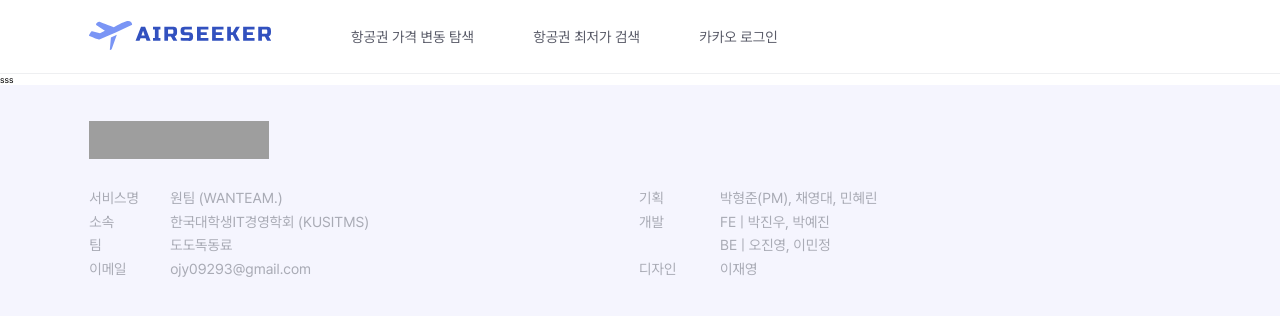
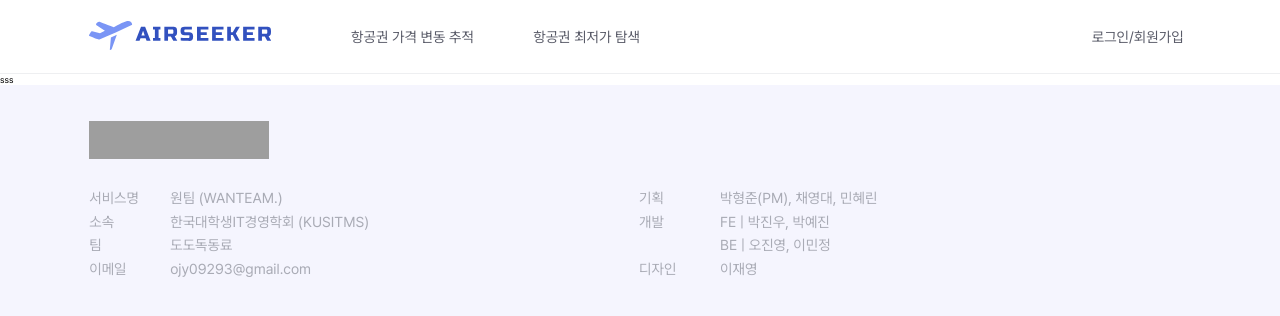
Before and after one commit to j2noo/AIrSeeker-frontend, a React (Vite) app: page / in a window 1280 px wide. Shown: the top 316 px of the page. Built offline with nearby package versions, Linux system fonts and the light colour scheme; grey boxes are pictures that could not be loaded.

Commit message:
feat : 헤더 배치 변경

```diff
--- a/src/components/header/Header.tsx
+++ b/src/components/header/Header.tsx
@@ -1,13 +1,15 @@
 import styled from "styled-components";
+import { Link, useNavigate } from "react-router-dom";
+import { useRecoilValue } from "recoil";
 
 import logoSrc from "/assets/images/airseeker-logo.svg";
-import { Link } from "react-router-dom";
+import starSrc from "/assets/images/star.svg";
+import { headerSelectedState } from "../../recoil/atom";
 
 const Header = () => {
-  // const loginInfo = useRecoilValue(loginInfoState);
-  // const headerSelectedIndex = useRecoilValue(headerSelectedState);
-  // const setLoginModal = useSetRecoilState(loginModalState);
-  // const navigate = useNavigate();
+  const headerSelectedIndex = useRecoilValue(headerSelectedState);
+  const navigate = useNavigate();
+  const isLogin = false;
 
   return (
     <>
@@ -18,10 +20,32 @@ const Header = () => {
             <Link to={"/"}>
               <Logo src={logoSrc} />
             </Link>
-            <HeaderItem $isSelected={false}>항공권 가격 변동 탐색</HeaderItem>{" "}
-            <HeaderItem $isSelected={false}>항공권 최저가 검색</HeaderItem>{" "}
-            <HeaderItem $isSelected={false}>카카오 로그인</HeaderItem>
+            <HeaderItem
+              $isSelected={headerSelectedIndex === "list"}
+              onClick={() => navigate("/list")}
+            >
+              <HeaderStar src={starSrc} />
+              항공권 가격 변동 추적
+            </HeaderItem>
+            <HeaderItem
+              $isSelected={headerSelectedIndex === "list"}
+              onClick={() => navigate("/list")}
+            >
+              <HeaderStar src={starSrc} />
+              항공권 최저가 탐색
+            </HeaderItem>
           </HeaderContainer>
+          {isLogin ? (
+            <div>로그인완료</div>
+          ) : (
+            <HeaderItem
+              $isSelected={headerSelectedIndex === "myTeam"}
+              onClick={() => navigate("/login")}
+            >
+              <HeaderStar src={starSrc} />
+              로그인/회원가입
+            </HeaderItem>
+          )}
         </HeaderContentContainer>
       </HeaderLayout>
     </>
@@ -102,3 +126,12 @@ const HeaderItem = styled.button<{ $isSelected: boolean }>`
     transition: opacity 0.2s ease;
   }
 `;
+
+const HeaderStar = styled.img`
+  width: 2rem;
+  height: 2rem;
+
+  position: absolute;
+  left: -1.8rem;
+  display: none;
+`;
--- /dev/null
+++ b/src/recoil/atom.ts
@@ -0,0 +1,58 @@
+import { atom } from "recoil";
+// const { persistAtom } = recoilPersist({
+//   key: "recoilPersistTest",
+//   storage: sessionStorage,
+// });
+
+export type HeaderSelectedType =
+  | "none"
+  | "list"
+  | "myTeam"
+  | "myProfile"
+  | "login"; //추가 가능
+
+export const headerSelectedState = atom<HeaderSelectedType>({
+  key: "headerSelectedState",
+  default: "none",
+});
+
+export const kakaoAccessTokenState = atom({
+  key: "kakaoAccessTokenState",
+  default: "",
+  // effects_UNSTABLE: [persistAtom],
+});
+// export const loginInfoState = atom<LoginInfo>({
+//   key: "loginState",
+//   default: {
+//     isLogin: false,
+//   },
+//   effects_UNSTABLE: [persistAtom],
+// });
+//리뷰 state
+
+export const reviewMemberIndexState = atom<number>({
+  key: "reviewIndex",
+  default: 0,
+});
+export const reviewCommentState = atom<string>({
+  key: "reviewComment",
+  default: "",
+});
+
+//GlobalModal
+export const loginModalState = atom({
+  key: "loginModal",
+  default: false,
+});
+export const needKakaoReviewModalState = atom({
+  key: "needKakaoReviewModal",
+  default: false,
+});
+export const joinTeamCompleteModalState = atom({
+  key: "joinTeamCompleteModal",
+  default: false,
+});
+export const joinTeamRefusedModalState = atom({
+  key: "joinTeamRefusedModal",
+  default: false,
+});
```
Also changed, not shown: public/assets/images/star.svg (added).
